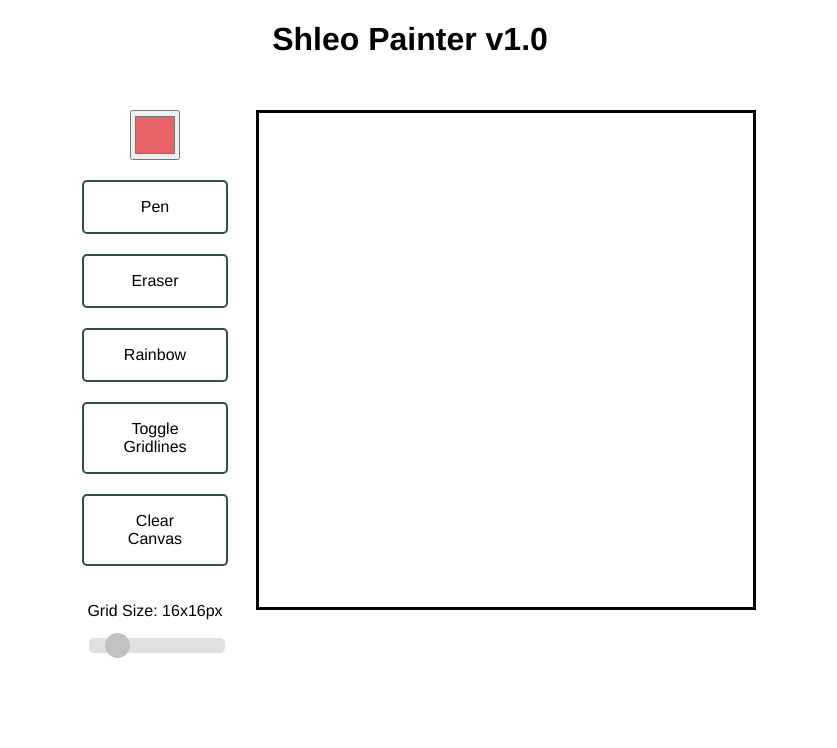
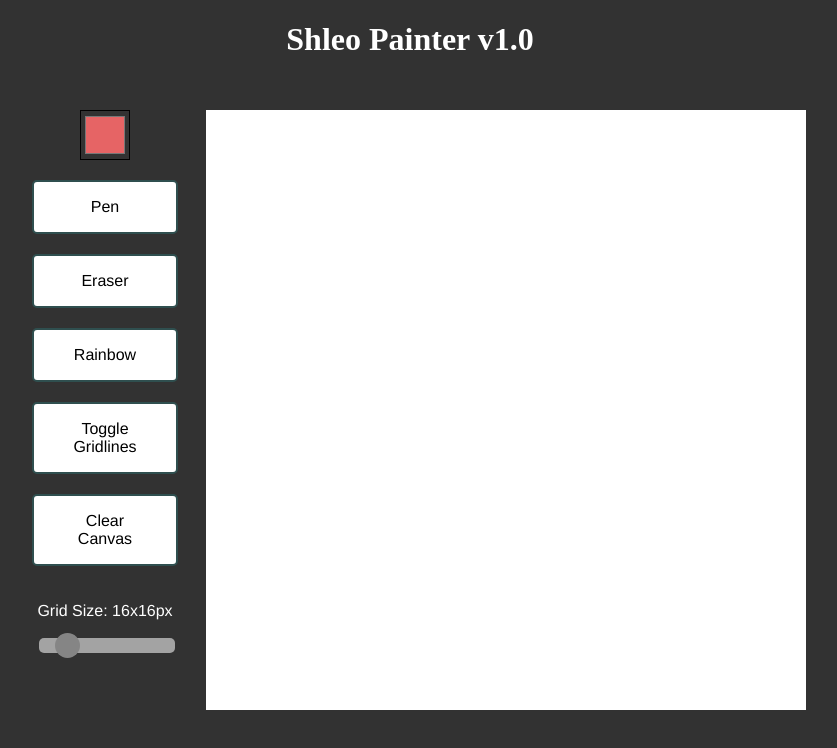
Before and after one commit to leohlim/pixel-art-drawing-tool, a plain HTML site: page index.html in a window 1280 px wide. Shown: the whole page, without its empty margins (230-1067 px from the left). Drawn offline with Linux system fonts and the light colour scheme.

Commit message:
Style updates

```diff
--- a/style.css
+++ b/style.css
@@ -1,13 +1,19 @@
 * {
     font-family: "Helvetica", sans-serif;
     box-sizing: border-box;
+    background-color: rgb(50, 50, 50);
+    color: white;
 }
 
 .grid {
-    height: 500px;
-    width: 500px;
+    height: 600px;
+    width: 600px;
 	display:grid;
     border-style: solid;
+}
+
+h1 {
+    font-family: "gameover", serif;
 }
 
 .content {
```
